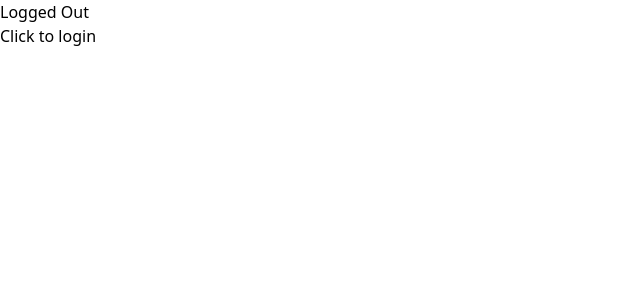
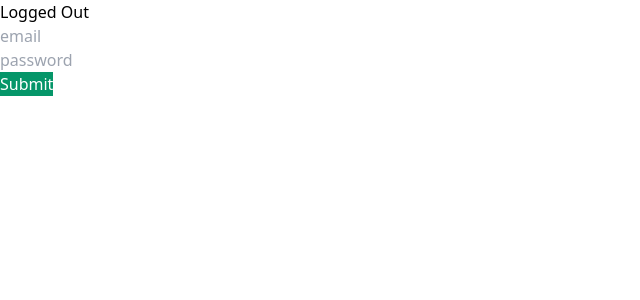
Before and after one commit to KANCHOEUN/cuber-eats-frontend, a React (Create React App) app: page / in a window 1280 px wide. Shown: the top 300 px of the page, without its empty margins (0-640 px from the left). Built offline with nearby package versions, Linux system fonts and the light colour scheme.

Commit message:
✨ Impl forms using react-hook-form

```diff
--- a/package.json
+++ b/package.json
@@ -16,6 +16,7 @@
     "postcss": "^8.3.6",
     "react": "^17.0.2",
     "react-dom": "^17.0.2",
+    "react-hook-form": "^7.15.3",
     "react-router-dom": "^5.3.0",
     "react-scripts": "4.0.3",
     "tailwindcss": "^2.2.15",
--- a/src/routers/logged-out-router.tsx
+++ b/src/routers/logged-out-router.tsx
@@ -1,15 +1,57 @@
 import React from "react";
-import { isLoggedInVar } from "../apollo";
+import { useForm } from "react-hook-form";
+
+interface IForm {
+  email: string;
+  password: string;
+}
 
 export const LoggedOutRouter = () => {
-  const onClick = () => {
-    isLoggedInVar(true);
+  const {
+    register,
+    watch,
+    handleSubmit,
+    formState: { errors },
+  } = useForm<IForm>();
+
+  const onSubmit = () => {
+    console.log(watch());
+  };
+  const onInvalid = () => {
+    console.log("can not create account");
   };
 
   return (
     <div>
       <h1>Logged Out</h1>
-      <button onClick={onClick}>Click to login</button>
+      <form onSubmit={handleSubmit(onSubmit, onInvalid)}>
+        {errors.email?.message && (
+          <span className="font-bold text-red-400 block">
+            {errors.email?.message}
+          </span>
+        )}
+        <div>
+          <input
+            {...register("email", {
+              required: "This is required",
+              pattern: /^[A-Za-z0-9._%+-]+@gmail.com$/,
+            })}
+            name="email"
+            type="email"
+            placeholder="email"
+          />
+        </div>
+        <div>
+          <input
+            {...register("password", { required: true })}
+            name="password"
+            type="password"
+            placeholder="password"
+            required
+          />
+        </div>
+        <button className="bg-green-600 text-white">Submit</button>
+      </form>
     </div>
   );
 };
```
Also changed, not shown: 2 other files (tests, documents, lock files or other folders).
